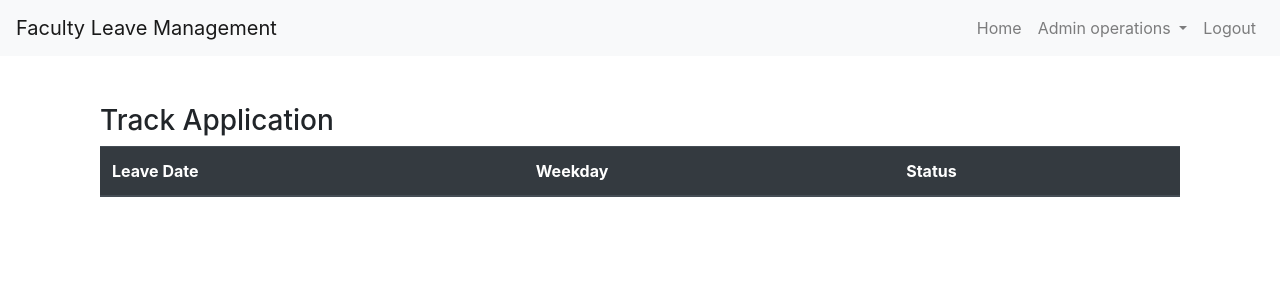
After one commit to narasimhaethics/Intelligent-Faculty-Leave-Management-with-Proxy-Assignment, a Flask app: page /track_application in a window 1280 px wide. The commit adds this page. Shown: the top 300 px of the page. Run offline with Flask 3, Linux system fonts and the light colour scheme; the visitor is signed in with stand-in values (Sample User, id 1); data comes from the database, SQL or seed files in the repository; data that the repository does not hold is empty; some libraries are stand-ins or nearby versions.

Commit message:
Track application added

```diff
--- a/app.py
+++ b/app.py
@@ -86,12 +86,7 @@ def change_password():
 
     return render_template('change_password.html')
 
-@app.route('/track_application')
-@login_required
-def track_application():
-    # Get all leave requests for the current user
-    leave_requests = LeaveRequest.query.filter_by(faculty_id=current_user.id).order_by(LeaveRequest.start_date.desc()).all()
-    return render_template('track_application.html', leave_requests=leave_requests)
+
 
 @app.route('/leave_history')
 @login_required
@@ -100,100 +95,70 @@ def leave_history():
     leave_requests = LeaveRequest.query.filter_by(faculty_id=current_user.id).order_by(LeaveRequest.start_date.desc()).all()
     return render_template('leave_history.html', leave_requests=leave_requests)
 
+@app.route('/apply_leave', methods=['GET', 'POST'])
+def apply_leave():
+    faculty = FacultyDetails.query.filter_by(user_id=current_user.id).first()
 
-@app.route('/leave_request', methods=['GET', 'POST'])
-@login_required
-def leave_request():
     if request.method == 'POST':
-        faculty_id = request.form.get('faculty_id')
-        start_date = request.form.get('start_date')
-        end_date = request.form.get('end_date')
+        start_date = datetime.strptime(request.form['start_date'], '%Y-%m-%d')
+        end_date = datetime.strptime(request.form['end_date'], '%Y-%m-%d')
+        faculty_id = request.form['faculty_id']
 
-        if not (faculty_id and start_date and end_date):
-            flash('All fields are required', 'danger')
-            return redirect(url_for('leave_request'))
+        leave_requests = []
+        while start_date <= end_date:
+            leave_requests.append(LeaveRequest(
+                faculty_id=faculty_id,
+                start_date=start_date,
+                end_date=end_date,
+                leave_date=start_date,
+                weekday=start_date.strftime('%A'),
+                status='Pending'
+            ))
+            start_date += timedelta(days=1)
 
-        # Process dates to include weekdays
-        start_date_obj = datetime.strptime(start_date, '%Y-%m-%d')
-        end_date_obj = datetime.strptime(end_date, '%Y-%m-%d')
-        date_list = []
+        db.session.add_all(leave_requests)
+        db.session.commit()
+        flash('Leave request submitted successfully!', 'success')
+        return redirect(url_for('track_application'))
 
-        current_date = start_date_obj
-        while current_date <= end_date_obj:
-            date_list.append({
-                'date': current_date.strftime('%Y-%m-%d'),
-                'weekday': current_date.strftime('%A')
-            })
-            current_date += timedelta(days=1)
-
-        # Create new leave request
-        leave_request = LeaveRequest(
-            faculty_id=faculty_id,
-            start_date=start_date,
-            end_date=end_date,
-            dates=date_list,
-            status='Pending'
-        )
-        db.session.add(leave_request)
-        db.session.commit()
-        flash('Leave request submitted successfully', 'success')
-        return redirect(url_for('faculty_dashboard'))  # Redirect to faculty dashboard or other page
-
-    # If GET request, render form with faculty data
-    faculty_id = 2  # Replace with current faculty's ID or query from session
-    faculty = FacultyDetails.query.get(faculty_id)
-    return render_template('leave_request.html', faculty=faculty)
-
-@app.route('/get_dates')
-def get_dates():
-    start_date_str = request.args.get('start_date')
-    end_date_str = request.args.get('end_date')
-
-    start_date = datetime.strptime(start_date_str, '%Y-%m-%d')
-    end_date = datetime.strptime(end_date_str, '%Y-%m-%d')
-    dates = []
-
-    current_date = start_date
-    while current_date <= end_date:
-        dates.append({
-            'date': current_date.strftime('%Y-%m-%d'),
-            'weekday': current_date.strftime('%A')
-        })
-        current_date += timedelta(days=1)
-
-    return jsonify({'dates': dates})
+    return render_template('apply_leave.html', faculty=faculty)
 
 
-@app.route('/admin/leave_requests', methods=['GET', 'POST'])
+@app.route('/track_application')
 @login_required
-def admin_leave_requests():
-    leave_requests = LeaveRequest.query.filter_by(status="Pending").all()
+def track_application():
+    # Query that joins LeaveRequest, FacultyDetails, and Users based on current_user.id
+    leave_requests = (
+        db.session.query(LeaveRequest, FacultyDetails, Users)
+        .join(FacultyDetails, LeaveRequest.faculty_id == FacultyDetails.id)
+        .join(Users, FacultyDetails.user_id == Users.id)
+        .filter(Users.id == current_user.id)
+        .all()
+    )
 
-    if request.method == 'POST':
-        leave_request_id = request.form['leave_request_id']
-        action = request.form['action']  # 'approve' or 'reject'
+    # Prepare a list of dictionaries for easy template rendering
+    leave_data = []
+    for leave_request, faculty, user in leave_requests:
+        leave_data.append({
+            "faculty_name": f"{user.fname} {user.lname}",
+            "email": user.emailid,
+            "program": faculty.program,
+            "course": faculty.course,
+            "semester": faculty.semester,
+            "subject_allocated": faculty.subject_allocated,
+            "academic_year": faculty.academic_year,
+            "leave_date": leave_request.leave_date,
+            "weekday": leave_request.weekday,
+            "status": leave_request.status,
+            "start_date": leave_request.start_date,
+            "end_date": leave_request.end_date
+        })
+    print(leave_data)
+    return render_template('track_application.html', leave_data=leave_data)
 
-        # Fetch the leave request to update
-        leave_request = LeaveRequest.query.get(leave_request_id)
 
-        # Check faculty availability if approving the request
-        if action == 'approve':
-            faculty_timetable = FacultyTimetable.query.filter_by(faculty_id=leave_request.faculty_id).all()
-            conflicts = check_timetable_conflicts(faculty_timetable, leave_request.dates)
 
-            if conflicts:
-                flash("Cannot approve leave request; conflicting time slots found.", "danger")
-            else:
-                leave_request.status = "Approved"
-                flash("Leave request approved successfully!", "success")
-        else:
-            leave_request.status = "Rejected"
-            flash("Leave request rejected.", "warning")
 
-        db.session.commit()
-        return redirect(url_for('admin_leave_requests'))
-
-    return render_template('admin_leave_requests.html', leave_requests=leave_requests)
 
 @app.route('/admin_dashboard')
 @login_required
--- a/templates/base.html
+++ b/templates/base.html
@@ -19,7 +19,9 @@
                 </li>
                 {% if current_user.is_authenticated %}
                     {% if current_user.role == 'faculty' %}
-
+                    <li class="nav-item">
+                        <a class="nav-link" href="{{ url_for('faculty_dashboard') }}">Dashboard</a>
+                    </li>
                     <li class="nav-item">
                         <a class="nav-link" href="{{ url_for('change_password') }}">Change Password</a>
                     </li>
@@ -37,7 +39,7 @@
                                 <div class="dropdown-divider"></div>
                                 <a class="dropdown-item" href="{{ url_for('view_faculty_details') }}">View Faculty Details</a>
                                 <a class="dropdown-item" href="{{ url_for('faculty_timetable') }}">Faculty Timetable</a>
-                                <a class="dropdown-item" href="{{ url_for('leave_request') }}">Leave Requests</a>
+                                <a class="dropdown-item" href="{{ url_for('apply_leave') }}">Leave Requests</a>
                             </div>
                         </li>
                     {% endif %}
--- a/templates/faculty_dashboard.html
+++ b/templates/faculty_dashboard.html
@@ -19,7 +19,7 @@
                     <p><strong>Academic Year:</strong> {{ faculty.academic_year }}</p>
                 </div>
                 <div class="card-footer text-center">
-                    <a href="{{ url_for('leave_request') }}" class="btn btn-success btn-sm">Apply for Leave</a>
+                    <a href="{{ url_for('apply_leave') }}" class="btn btn-success btn-sm">Apply for Leave</a>
                     <a href="{{ url_for('track_application') }}" class="btn btn-info btn-sm">Track Application</a>
                     <a href="{{ url_for('leave_history') }}" class="btn btn-secondary btn-sm">Leave History</a>
                     <button class="btn btn-warning btn-sm" data-toggle="modal" data-target="#timetableModal">View Timetable</button>
--- /dev/null
+++ b/templates/track_application.html
@@ -0,0 +1,45 @@
+{% extends "base.html" %}
+
+{% block content %}
+<div class="container mt-5">
+    <h3>Track Application</h3>
+    <div class="table-responsive">
+        <table class="table table-striped">
+            <thead class="thead-dark">
+                <tr>
+                    <!---th>Faculty Name</th>
+                    <th>Email</th>
+                    <th>Program</th>
+                    <th>Course</th>
+                    <th>Semester</th>
+                    <th>Subject Allocated</th>
+                    <th>Academic Year</th-->
+                    <th>Leave Date</th>
+                    <th>Weekday</th>
+                    <th>Status</th>
+                    <!--th>Start Date</th>
+                    <th>End Date</th-->
+                </tr>
+            </thead>
+            <tbody>
+                {% for request in leave_data %}
+                <tr>
+                    <!--td>{{ request.faculty_name }}</td>
+                    <td>{{ request.email }}</td>
+                    <td>{{ request.program }}</td>
+                    <td>{{ request.course }}</td>
+                    <td>{{ request.semester }}</td>
+                    <td>{{ request.subject_allocated }}</td>
+                    <td>{{ request.academic_year }}</td-->
+                    <td>{{ request.leave_date }}</td>
+                    <td>{{ request.weekday }}</td>
+                    <td>{{ request.status }}</td>
+                    <!--td>{{ request.start_date }}</td>
+                    <td>{{ request.end_date }}</td-->
+                </tr>
+                {% endfor %}
+            </tbody>
+        </table>
+    </div>
+</div>
+{% endblock %}
```
Also changed, not shown: models.py (+4 -4 lines), templates/apply_leave.html (added, +64 -0 lines), templates/leave_request.html (deleted, +0 -53 lines).
